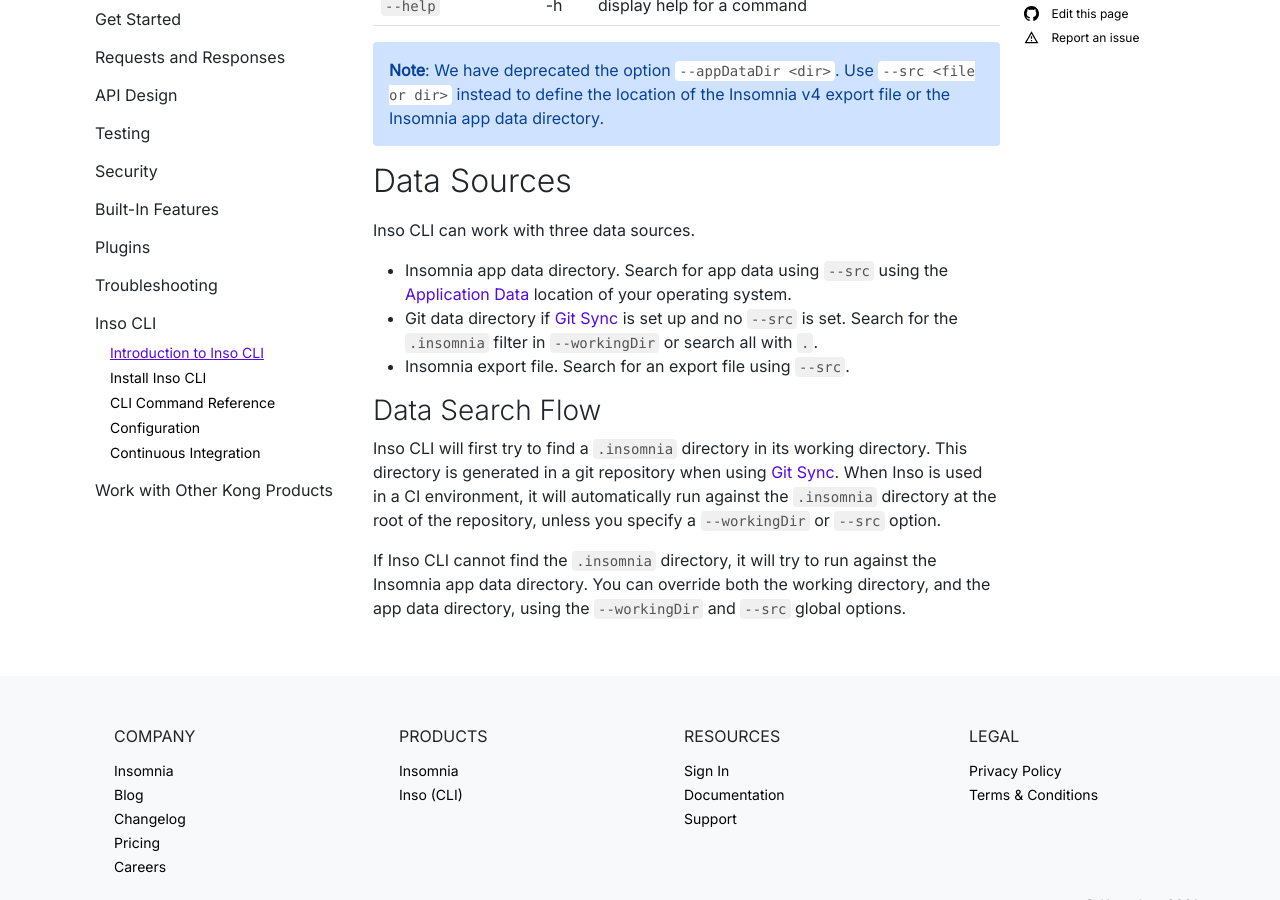
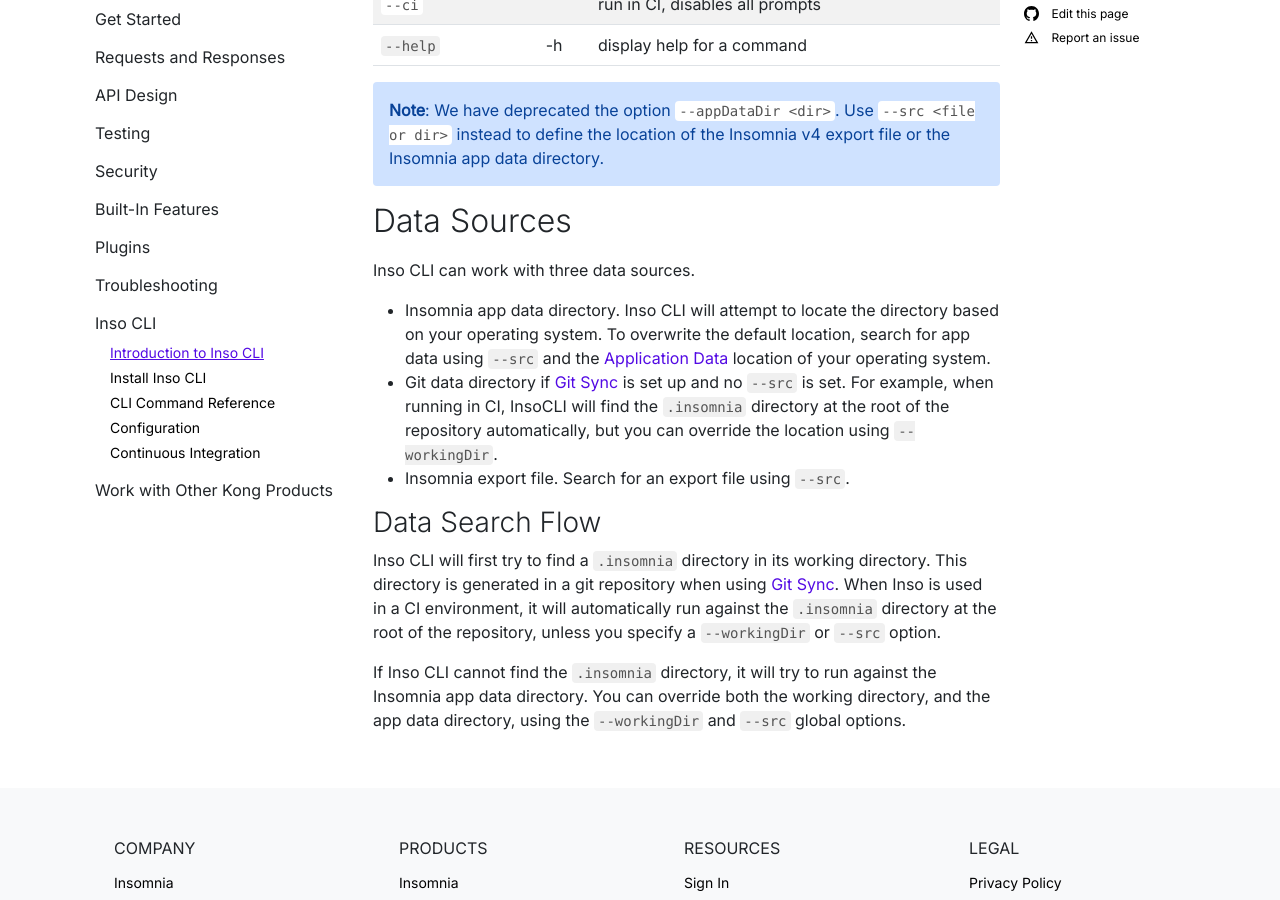
Before and after one commit to Kong/insomnia-docs, a Jekyll site: the page built from docs/inso-cli/introduction.md, in a window 1280 px wide and 900 px high, scrolled down 1152 px. Built offline with Jekyll 4.4.1, drawn with Linux system fonts in a browser that asks for light colours; comment, search, counter and statistics services are not loaded; some of the changed text lies outside the part shown.

Commit message:
add Opender feedback

```diff
--- a/docs/inso-cli/introduction.md
+++ b/docs/inso-cli/introduction.md
@@ -11,7 +11,10 @@
 
 {:.alert .alert-primary}
 **Note**: At this time, Inso CLI only works with Design Documents, and not Request Collections.
+
 ## Usage
+
+[Install Inso CLI](/inso-cli/install) to get started.
 
 In your terminal, work in a directory that contains an `.insomnia` directory. Alternatively, ensure you have Insomnia installed with at least one Design Document.
 
@@ -35,12 +38,13 @@
 
 {:.alert .alert-primary}
 **Note**: We have deprecated the option `--appDataDir <dir>`. Use `--src <file or dir>` instead to define the location of the Insomnia v4 export file or the Insomnia app data directory.
+
 ## Data Sources
 
 Inso CLI can work with three data sources.
 
-* Insomnia app data directory. Search for app data using `--src` using the [Application Data](/insomnia/application-data) location of your operating system.
-* Git data directory if [Git Sync](/insomnia/git-sync) is set up and no `--src` is set. Search for the `.insomnia` filter in `--workingDir` or search all with `.`.
+* Insomnia app data directory. Inso CLI will attempt to locate the directory based on your operating system. To overwrite the default location, search for app data using `--src` and the [Application Data](/insomnia/application-data) location of your operating system.
+* Git data directory if [Git Sync](/insomnia/git-sync) is set up and no `--src` is set. For example, when running in CI, InsoCLI will find the `.insomnia` directory at the root of the repository automatically, but you can override the location using `--workingDir`.
 * Insomnia export file. Search for an export file using `--src`.
 
 ### Data Search Flow
```
